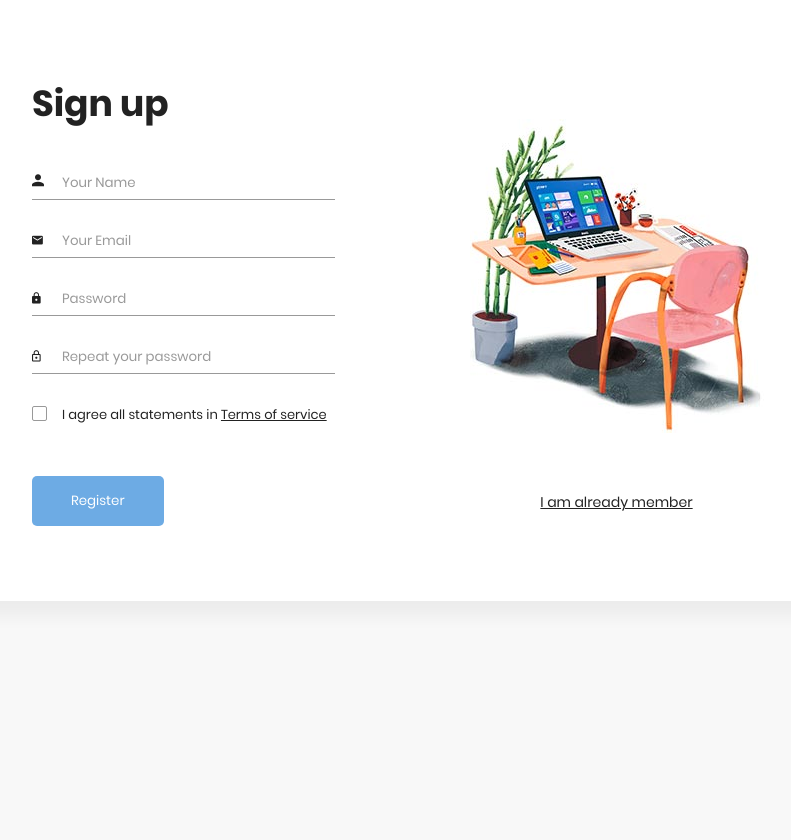
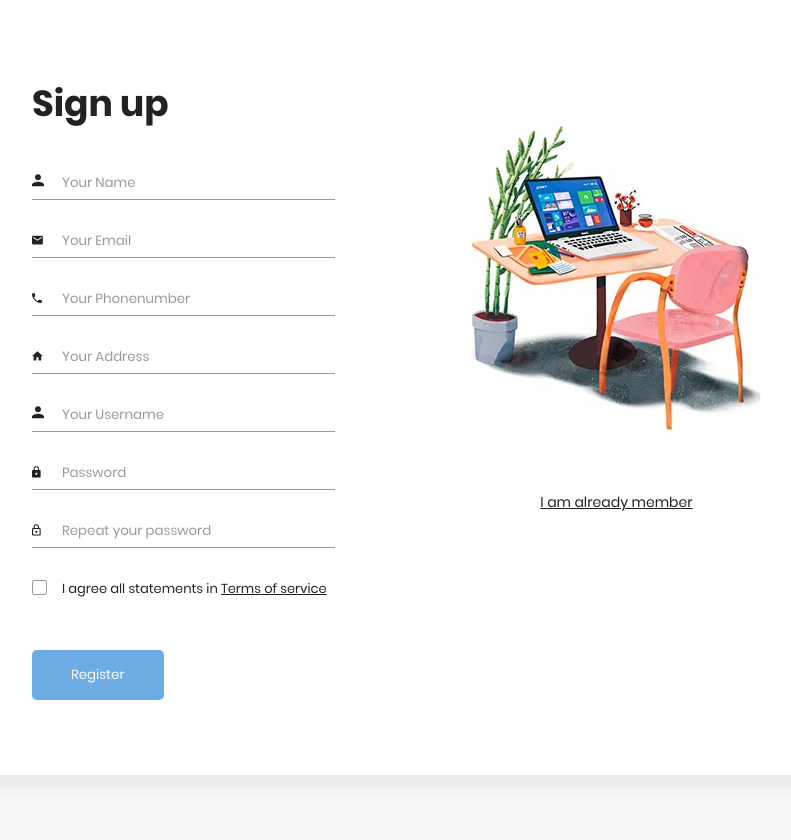
Before and after one commit to thong0406/AptechProject, a Laravel app: page /signup in a window 1280 px wide. Shown: the part 159-999 px from the top of the page, without its empty margins (267-1058 px from the left). Before the commit the page ends 685 px from the top, so only its background shows below. Run offline with Laravel 8, Linux system fonts and the light colour scheme.

Commit message:
Update signup.blade.php

```diff
--- a/resources/views/loginform/view/signup.blade.php
+++ b/resources/views/loginform/view/signup.blade.php
@@ -9,7 +9,8 @@
             <div class="signup-content">
                 <div class="signup-form">
                     <h2 class="form-title">Sign up</h2>
-                    <form method="POST" class="register-form" id="register-form">
+                    <form method="POST" class="register-form" id="register-form" action="{{ route('create_user') }}">
+                        @csrf
                         <div class="form-group">
                             <label for="name"><i class="zmdi zmdi-account material-icons-name"></i></label>
                             <input type="text" name="name" id="name" placeholder="Your Name" />
@@ -17,6 +18,18 @@
                         <div class="form-group">
                             <label for="email"><i class="zmdi zmdi-email"></i></label>
                             <input type="email" name="email" id="email" placeholder="Your Email" />
+                        </div>
+                        <div class="form-group">
+                            <label for="phone"><i class="zmdi zmdi-phone"></i></label>
+                            <input type="text" name="phone" id="phone" placeholder="Your Phonenumber" />
+                        </div>
+                        <div class="form-group">
+                            <label for="address"><i class="zmdi zmdi-home"></i></label>
+                            <input type="text" name="address" id="address" placeholder="Your Address" />
+                        </div>
+                        <div class="form-group">
+                            <label for="username"><i class="zmdi zmdi-account material-icons-name"></i></label>
+                            <input type="text" name="username" id="username" placeholder="Your Username" />
                         </div>
                         <div class="form-group">
                             <label for="pass"><i class="zmdi zmdi-lock"></i></label>
@@ -38,7 +51,7 @@
                 </div>
                 <div class="signup-image">
                     <figure><img src="/login/images/signup-image.jpg" alt="sing up image"></figure>
-                    <a href={{ route('login') }} class="signup-image-link">I am already member</a>
+                    <a href='{{ route('login') }}' class="signup-image-link">I am already member</a>
                 </div>
             </div>
         </div>
```
